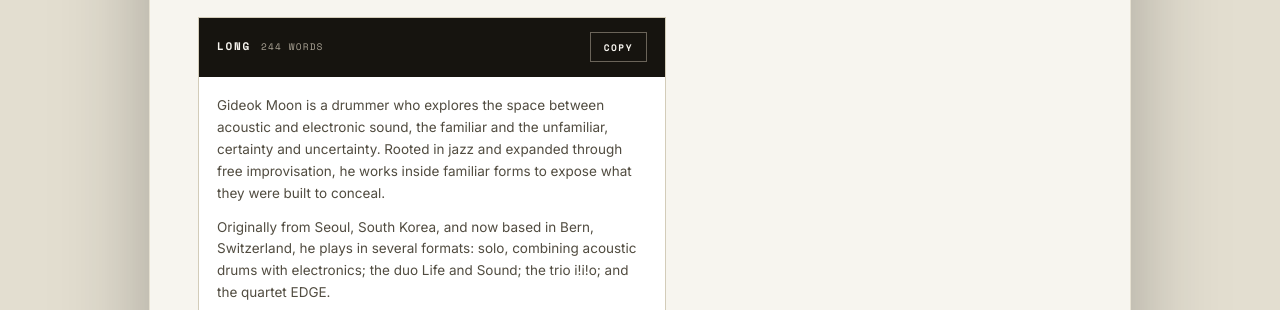
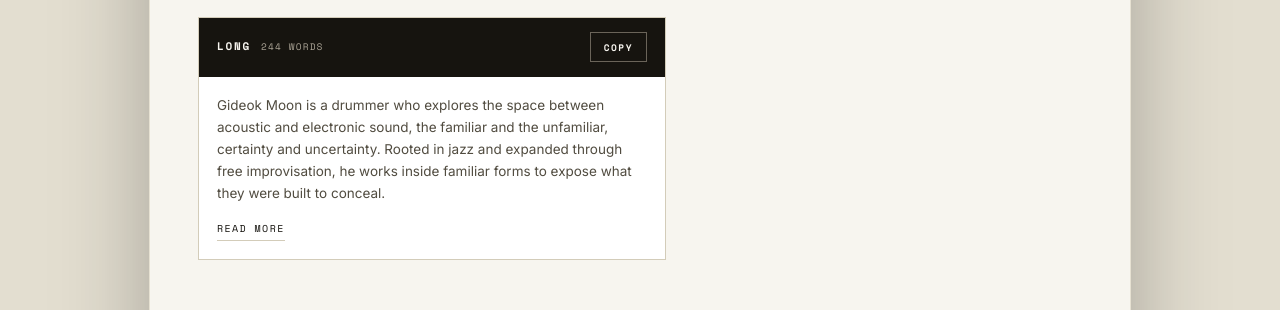
Before and after one commit to moong0312/gideokmoondrums, a plain HTML site: page epk.html in a window 1280 px wide. Shown: the part 2076-2386 px from the top of the page. Drawn offline with nearby package versions, Linux system fonts and the light colour scheme.

Commit message:
Fold the long bio on the Contact page behind "Read more"
The long bio now opens on its first paragraph, with the other three behind
a native <details> toggle (Read more / Show less). Folded, the biography
column is about the height of the photographs beside it instead of
running some 500px past them. Copy still copies the full text.

Co-Authored-By: Claude Opus 5.5 <noreply@anthropic.com>

```diff
--- a/assets/css/style.css
+++ b/assets/css/style.css
@@ -1090,3 +1090,15 @@ a.date__in:hover{ background:var(--paper-3); padding-left:16px; }
   .foot p{ white-space:nowrap; }
   .foot__in{ flex-wrap:wrap; gap:10px 28px; }
 }
+
+/* Long bio, folded. */
+.bio__more summary{
+  list-style:none; cursor:pointer; display:inline-block; margin-top:4px;
+  font-family:var(--mono); font-size:10px; letter-spacing:.14em; text-transform:uppercase;
+  color:var(--ink); border-bottom:1px solid var(--line-2); padding-bottom:3px;
+}
+.bio__more summary::-webkit-details-marker{ display:none; }
+.bio__more summary:hover{ color:var(--accent); border-color:var(--accent); }
+.bio__more .bio__close, .bio__more[open] .bio__open{ display:none; }
+.bio__more[open] .bio__close{ display:inline; }
+.bio__more[open] summary{ margin-bottom:12px; }
--- a/assets/js/ui.js
+++ b/assets/js/ui.js
@@ -138,7 +138,20 @@
       card.appendChild(top);
 
       var body = el("div", "bio__text");
-      b.text.split("\n\n").forEach(function (p) { body.appendChild(el("p", null, esc(p))); });
+      var paras = b.text.split("\n\n");
+      /* The long bio opens on its first paragraph and folds the rest away, so
+         it no longer runs far past the photographs beside it. A native
+         <details>: no script, keyboard and screen reader work as they are.
+         Copy still takes the whole text. */
+      var fold = b.id === "long" && paras.length > 1;
+      (fold ? paras.slice(0, 1) : paras).forEach(function (p) { body.appendChild(el("p", null, esc(p))); });
+      if (fold) {
+        var more = el("details", "bio__more");
+        more.appendChild(el("summary", null,
+          '<span class="bio__open">Read more</span><span class="bio__close">Show less</span>'));
+        paras.slice(1).forEach(function (p) { more.appendChild(el("p", null, esc(p))); });
+        body.appendChild(more);
+      }
       card.appendChild(body);
 
       host.appendChild(card);
```
